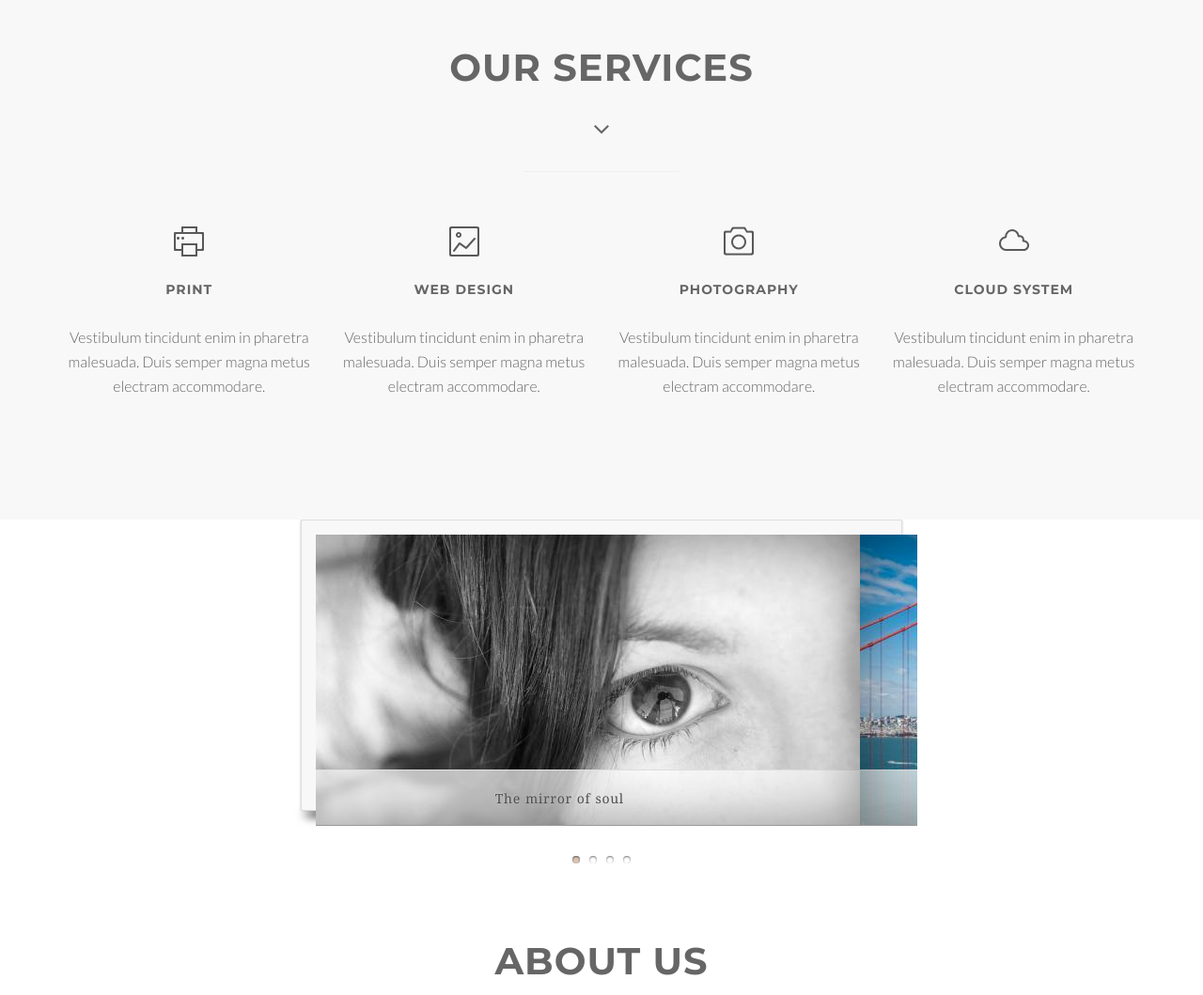
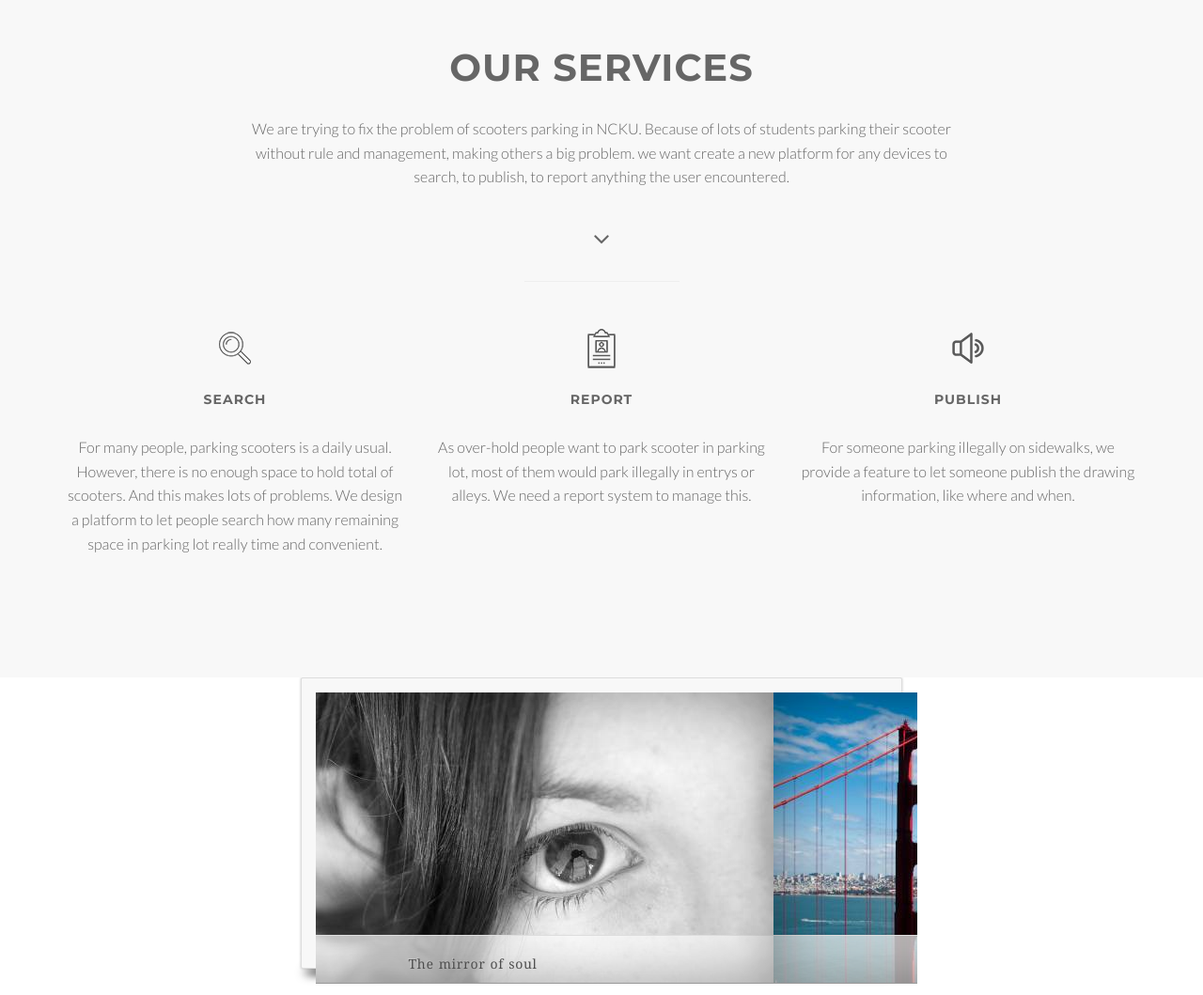
Before and after one commit to LinYunWen/NCKU-web-design, a plain HTML site: page introduction/index.html in a window 1280 px wide. Shown: the part 860-1919 px from the top of the page at 94% size. Drawn offline with Linux system fonts and the light colour scheme.

Commit message:
Bug: Fix the introduction

```diff
--- a/introduction/index.html
+++ b/introduction/index.html
@@ -81,8 +81,10 @@
                     <div class="wow bounceInDown" data-wow-delay="0.4s">
                     <div class="section-heading">
                     <h2>Our Services</h2>
+                    <p>We are trying to fix the problem of scooters parking in NCKU.
+                        Because of lots of students parking their scooter without rule and management, making others a big problem.
+                        we want create a new platform for any devices to search, to publish, to report anything the user encountered.</p><br>
                     <i class="fa fa-2x fa-angle-down"></i>
-
                     </div>
                     </div>
                 </div>
@@ -96,54 +98,41 @@
             </div>
         </div>
         <div class="row">
-				<div class="col-sm-3 col-md-3">
+            <div class="col-sm-4 col-md-4">
                 <div class="wow fadeInLeft" data-wow-delay="0.2s">
                 <div class="service-box">
                     <div class="service-icon">
-							<img src="img/icons/service-icon-1.png" alt="" />
+                        <img src="img/icons/scan.png" alt="" />
                     </div>
                     <div class="service-desc">
-							<h5>Print</h5>
-							<p>Vestibulum tincidunt enim in pharetra malesuada. Duis semper magna metus electram accommodare.</p>
+                        <h5>Search</h5>
+                        <p>For many people, parking scooters is a daily usual. However,  there is no enough space to hold total of scooters. And this makes lots of problems. We design a platform to let people search how many remaining space in parking lot really time and convenient.</p>
                     </div>
                 </div>
                 </div>
             </div>
-				<div class="col-sm-3 col-md-3">
+            <div class="col-sm-4 col-md-4">
                 <div class="wow fadeInUp" data-wow-delay="0.2s">
                 <div class="service-box">
                     <div class="service-icon">
-							<img src="img/icons/service-icon-2.png" alt="" />
+                        <img src="img/icons/report.png" alt="" />
                     </div>
                     <div class="service-desc">
-							<h5>Web Design</h5>
-							<p>Vestibulum tincidunt enim in pharetra malesuada. Duis semper magna metus electram accommodare.</p>
+                        <h5>Report</h5>
+                        <p>As over-hold people want to park scooter in parking lot, most of them would park illegally in entrys or alleys. We need a report system to manage this.</p>
                     </div>
                 </div>
                 </div>
             </div>
-				<div class="col-sm-3 col-md-3">
+            <div class="col-sm-4 col-md-4">
                 <div class="wow fadeInUp" data-wow-delay="0.2s">
                 <div class="service-box">
                     <div class="service-icon">
-							<img src="img/icons/service-icon-3.png" alt="" />
+                        <img src="img/icons/broadcast.png" alt="" />
                     </div>
                     <div class="service-desc">
-							<h5>Photography</h5>
-							<p>Vestibulum tincidunt enim in pharetra malesuada. Duis semper magna metus electram accommodare.</p>
-						</div>
-					</div>
-					</div>
-				</div>
-				<div class="col-sm-3 col-md-3">
-					<div class="wow fadeInRight" data-wow-delay="0.2s">
-					<div class="service-box">
-						<div class="service-icon">
-							<img src="img/icons/service-icon-4.png" alt="" />
-						</div>
-						<div class="service-desc">
-							<h5>Cloud System</h5>
-							<p>Vestibulum tincidunt enim in pharetra malesuada. Duis semper magna metus electram accommodare.</p>
+                        <h5>Publish</h5>
+                        <p>For someone parking illegally on sidewalks, we provide a feature to let someone publish the drawing information, like where and when.</p>
                     </div>
                 </div>
                 </div>
@@ -318,7 +307,8 @@
                         </a>
                     </div>
                     </div>
-                    <p>&copy;Copyright 2014 - Squad. All rights reserved. <a href="http://bootstraptaste.com/">Bootstrap Themes</a> by BootstrapTaste</p>
+                    <p>NCKU EE Web Design Course</p>
+                    <p>&copy;Copyright 2014 - Squad. All rights reserved. <a href="http://bootstraptaste.com/" style="color:white">Bootstrap Themes</a> by BootstrapTaste</p>
                     <!--
                         All links in the footer should remain intact.
                         Licenseing information is available at: http://bootstraptaste.com/license/
```
Lines whose indentation alone changed are shown as unchanged.
